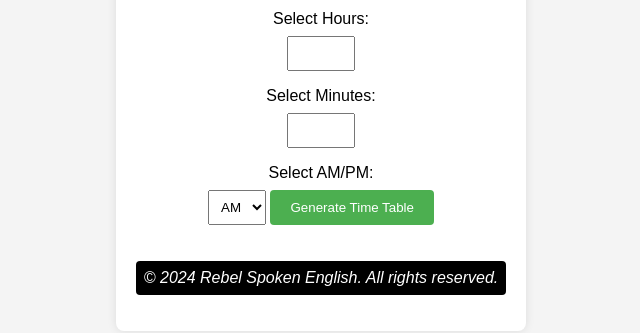
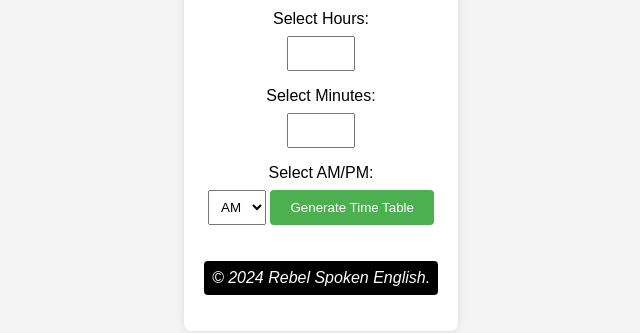
Before and after one commit to mrroot54/Time-Table, a plain HTML site: page index.html in a window 1280 px wide. Shown: the part 289-622 px from the top of the page, without its empty margins (319-959 px from the left). Drawn offline with Linux system fonts and the light colour scheme.

Commit message:
index.html

```diff
--- a/index.html
+++ b/index.html
@@ -96,7 +96,7 @@
         <ol id="timetable"></ol>
 
         <!-- Added an ID for styling the copyright statement -->
-        <p id="copyright">&copy; 2024 Rebel Spoken English. All rights reserved.</p>
+        <p id="copyright">&copy; 2024 Rebel Spoken English.</p>
     </div>
 
     <script>
```
